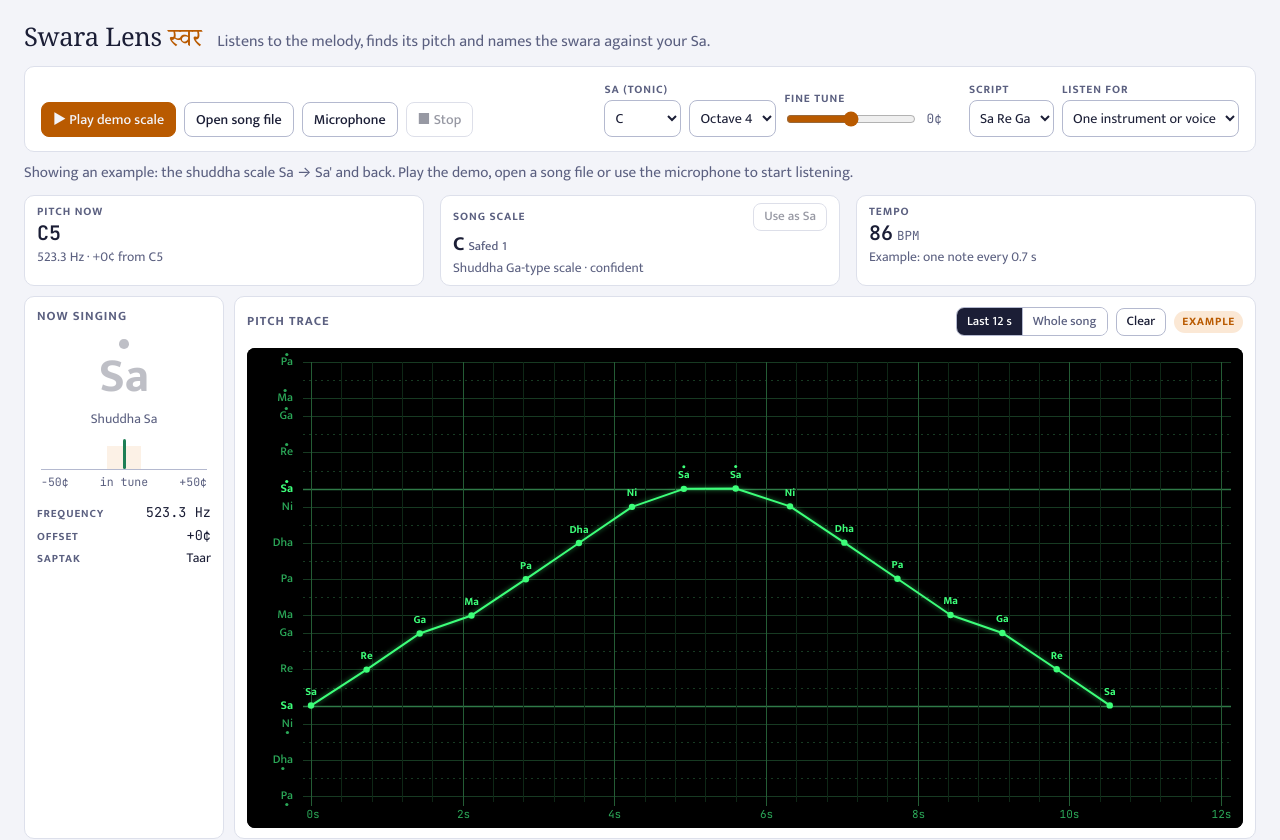
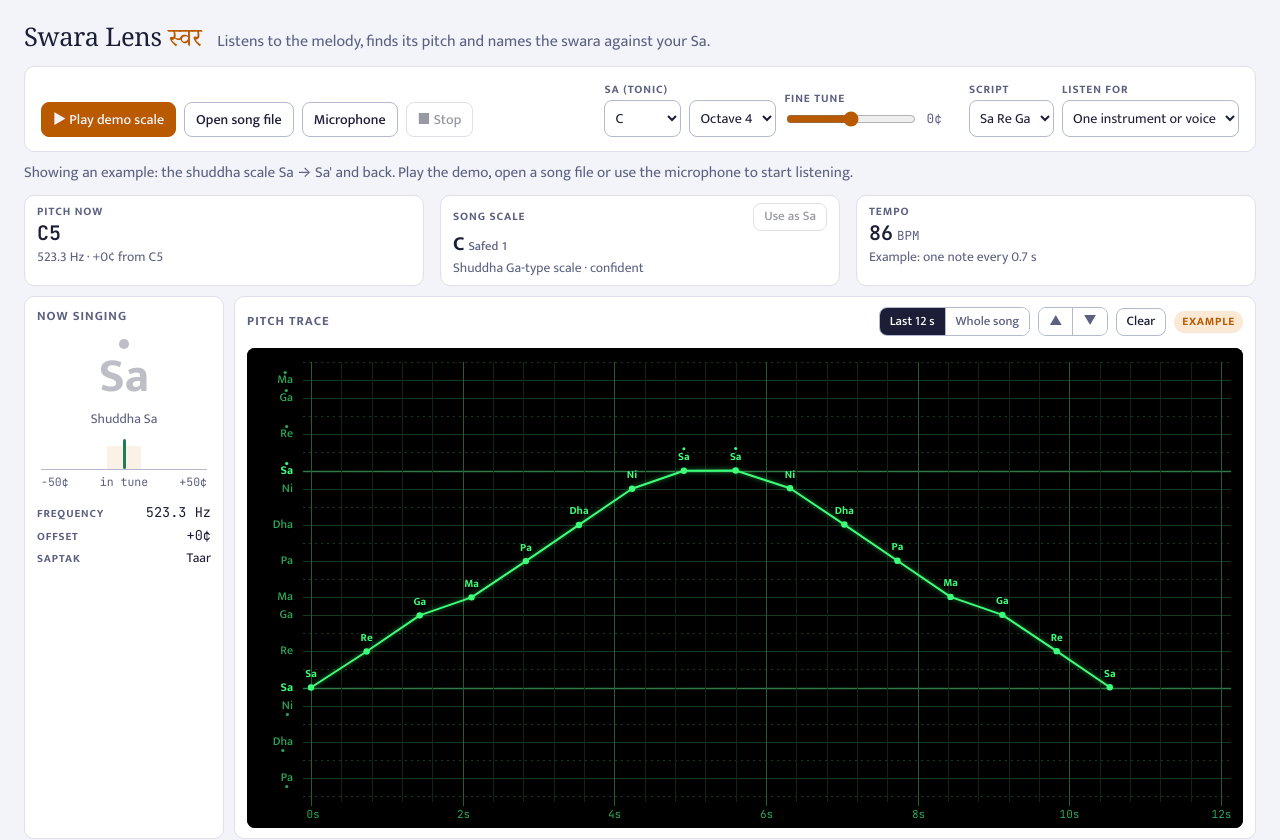
Before and after one commit to sanjaldivya/swaralens, a plain HTML site: page index.html in a window 1280 px wide. Shown: the top 840 px of the page. Drawn offline with Linux system fonts and the light colour scheme; a web font is replaced by a local one.

Commit message:
Chart shows two octaves centred on the notes, with vertical scroll
- The pitch trace always shows exactly two octaves, centred on the notes
  heard, so notes are larger and sit in the middle
- Up and down buttons (half an octave per press) and the mouse wheel
  scroll the view; Centre snaps back to the notes

Co-Authored-By: Claude Opus 5.5 <noreply@anthropic.com>
Claude-Session: https://claude.ai/code/session_01HCFUiwgiaPhQXwU1J8db6n

```diff
--- a/index.html
+++ b/index.html
@@ -267,6 +267,11 @@ canvas { display: block; width: 100%; height: 100%; }
           <div class="seg" role="group" aria-label="Trace view">
             <button type="button" id="vWin" aria-pressed="true">Last 12 s</button>
             <button type="button" id="vAll" aria-pressed="false">Whole song</button>
+          </div>
+          <div class="seg" role="group" aria-label="Scroll the chart">
+            <button type="button" id="vUp" aria-label="Show higher notes" title="Show higher notes">▲</button>
+            <button type="button" id="vDown" aria-label="Show lower notes" title="Show lower notes">▼</button>
+            <button type="button" id="vCentre" title="Centre on the notes" hidden>Centre</button>
           </div>
           <button type="button" id="btnClear" class="btn small">Clear</button>
           <span class="tag" id="traceTag">Example</span>
@@ -592,7 +597,7 @@ if (!(window.AudioContext || window.webkitAudioContext) || !window.Promise || !A
     var v = function (n) { return cs.getPropertyValue(n).trim(); };
     return { ink: v("--ink"), muted: v("--muted"), line: v("--line"), strong: v("--line-strong"), accent: v("--accent"), bg: v("--surface") };
   }
-  var LIVE = false, VIEW = "win", panT = null;
+  var LIVE = false, VIEW = "win", panT = null, VOFF = 0;
   function updateViewUI() {
     document.getElementById("vWin").setAttribute("aria-pressed", VIEW === "win" ? "true" : "false");
     document.getElementById("vAll").setAttribute("aria-pressed", VIEW === "all" ? "true" : "false");
@@ -612,14 +617,15 @@ if (!(window.AudioContext || window.webkitAudioContext) || !window.Promise || !A
     g2.setTransform(dpr, 0, 0, dpr, 0, 0);
     g2.fillStyle = C.bg; g2.fillRect(0, 0, W, H);
     var L = 56, R = 12, T = 14, B = 26, lo = -500, hi = 1900;
-    // widen the range to fit every note heard (up to two octaves either side of Sa)
-    var saM = saMidi();
-    for (var ei = 0; ei < S.ev.length; ei++) {
-      var em = S.ev[ei].m; if (em == null) continue;
-      var ec = (em - saM) * 100;
-      if (ec - 100 < lo) lo = Math.max(-2400, Math.floor((ec - 100) / 100) * 100);
-      if (ec + 100 > hi) hi = Math.min(2400, Math.ceil((ec + 100) / 100) * 100);
+    // show exactly two octaves, centred on the notes heard; the arrows scroll it up or down
+    var saM = saMidi(), cs = [];
+    for (var ei = 0; ei < S.ev.length; ei++) if (S.ev[ei].m != null) cs.push((S.ev[ei].m - saM) * 100);
+    if (cs.length) {
+      cs.sort(function (p, q) { return p - q; });
+      var pLo = cs[Math.floor(cs.length * 0.05)], pHi = cs[Math.min(cs.length - 1, Math.floor(cs.length * 0.95))];
+      lo = Math.round(((pLo + pHi) / 2 - 1200) / 100) * 100;
     }
+    lo += VOFF; lo = Math.max(-3600, Math.min(2400, lo)); hi = lo + 2400;
     var PB = H - B - 6;
     var y = function (c) { return T + (hi - c) / (hi - lo) * (PB - T); };
     var fontFam = S.script === "d" ? '"Tiro Devanagari Hindi", serif' : "Mukta, system-ui, sans-serif";
@@ -1391,6 +1397,20 @@ if (!(window.AudioContext || window.webkitAudioContext) || !window.Promise || !A
     setStatus(LIVE ? "Graph cleared. Still listening; new notes start from here." : "Graph cleared. Play the demo, open a song file or use the microphone.");
   });
 
+  // vertical scroll: half an octave per press, a semitone per wheel step
+  function scrollChart(d) {
+    VOFF = Math.max(-3600, Math.min(3600, VOFF + d));
+    document.getElementById("vCentre").hidden = VOFF === 0;
+    drawTrace();
+  }
+  document.getElementById("vUp").addEventListener("click", function () { scrollChart(600); });
+  document.getElementById("vDown").addEventListener("click", function () { scrollChart(-600); });
+  document.getElementById("vCentre").addEventListener("click", function () { VOFF = 0; scrollChart(0); });
+  cv.addEventListener("wheel", function (e) {
+    if (!e.deltaY) return;
+    e.preventDefault(); scrollChart(e.deltaY < 0 ? 100 : -100);
+  }, { passive: false });
+
   document.getElementById("vWin").addEventListener("click", function () { VIEW = "win"; updateViewUI(); drawTrace(); });
   document.getElementById("vAll").addEventListener("click", function () { VIEW = "all"; updateViewUI(); drawTrace(); });
   document.getElementById("pan").addEventListener("input", function () {
--- a/sw.js
+++ b/sw.js
@@ -1,4 +1,4 @@
-const CACHE = "swara-lens-v14";
+const CACHE = "swara-lens-v15";
 const FILES = ["./", "index.html", "manifest.webmanifest", "icon-180.png", "icon-192.png", "icon-512.png"];
 self.addEventListener("install", e => { e.waitUntil(caches.open(CACHE).then(c => c.addAll(FILES)).then(() => self.skipWaiting())); });
 self.addEventListener("activate", e => {
```
